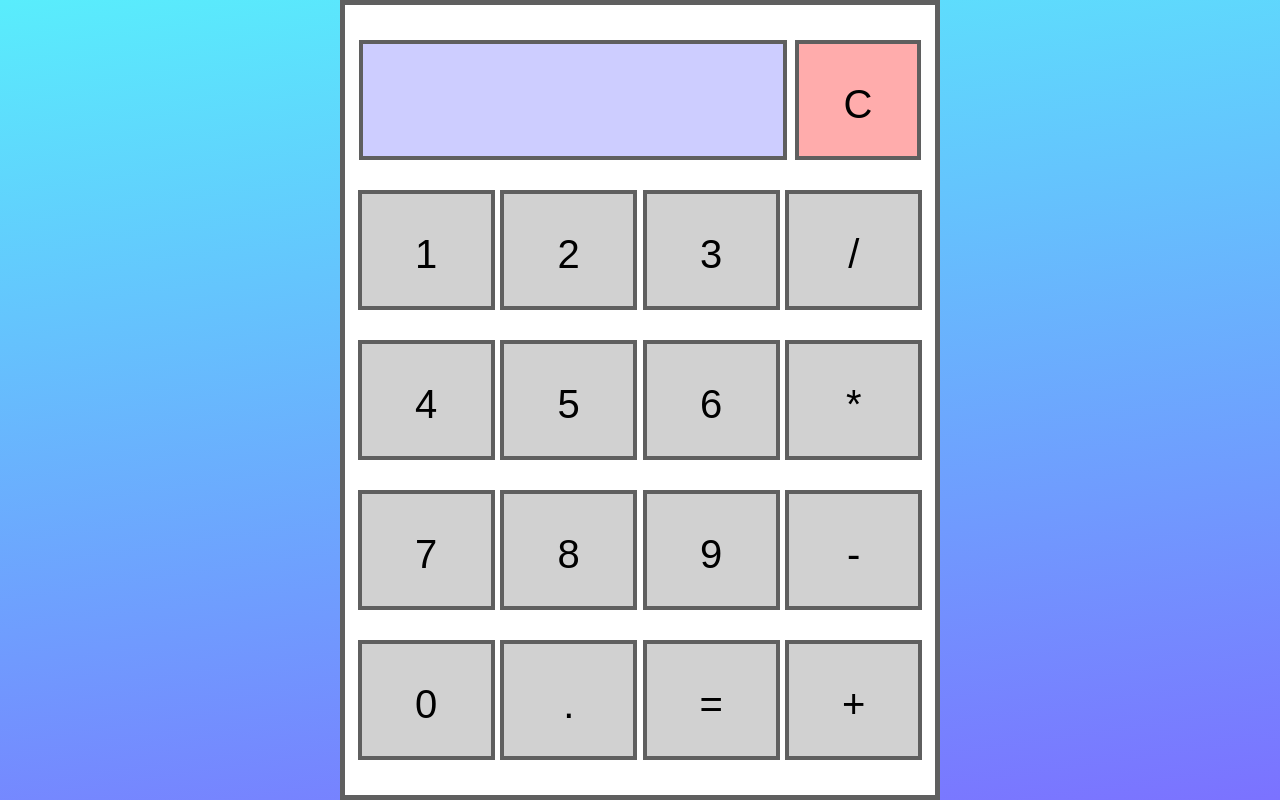
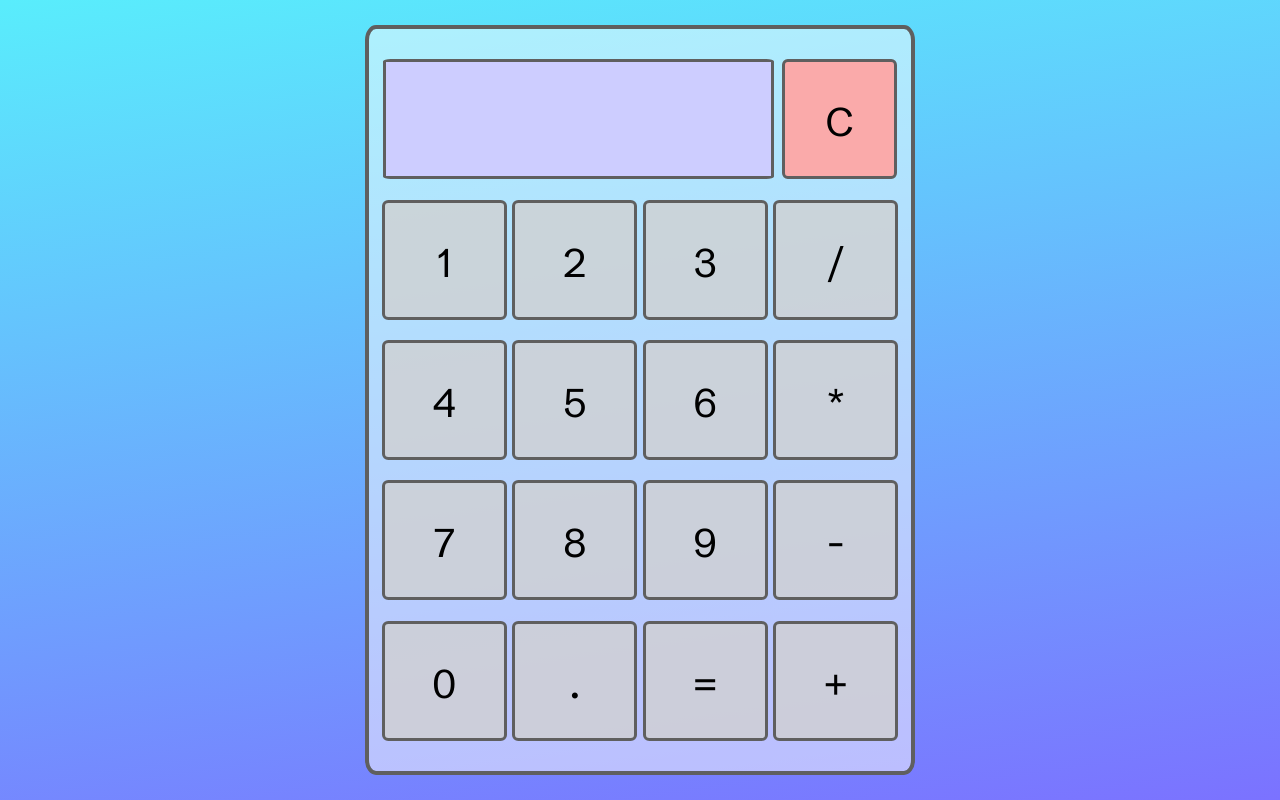
Before and after one commit to Ravmic/simple_calculator, a plain HTML site: page index.html in a window 1280 px wide. Drawn offline with Linux system fonts and the light colour scheme.

Commit message:
adding new font and changing some styles

```diff
--- a/style.css
+++ b/style.css
@@ -1,3 +1,5 @@
+@import url('https://fonts.googleapis.com/css2?family=Schibsted+Grotesk&display=swap');
+
 * {
     margin: 0;
     padding: 0;
@@ -17,46 +19,51 @@ div.calculator {
     align-content: space-around;
     flex-wrap: wrap;
     margin: auto;
-    width: 600px;
-    height: 800px;
+    width: 550px;
+    height: 750px;
     padding: 20px 10px;
-    border: 5px solid rgb(95, 95, 95);
-    background-color: #ffffff;
+    border: 4px solid rgb(95, 95, 95);
+    border-radius: 2%;
+    background-color: #ffffff80;
+
 }
 
 div.calculator div {
     height: 120px;
     width: 24%;
-    background-color: rgb(209, 209, 209);
-    border: 4px solid rgb(95, 95, 95);
+    background-color: rgba(209, 209, 209, 0.795);
+    border: 3px solid rgb(95, 95, 95);
+    border-radius: 5%;
     cursor: pointer;
     font-size: 40px;
-    font-family: arial;
+    font-family: 'Schibsted Grotesk', sans-serif;
     text-align: center;
     line-height: 120px;
     transition: 0.2s;
 }
 
 div.calculator div:nth-of-type(2)~div:hover {
-    background-color: rgb(49, 50, 51);
+    background-color: rgba(123, 114, 255, 0.7);
     color: white;
 }
 
 div.calculator div:nth-of-type(1) {
+    width: 75%;
     background-color: rgb(205, 205, 255);
     padding: 0 20px;
-    width: 75%;
+    border-radius: 2%;
     cursor: auto;
     text-align: right;
     overflow: hidden;
 }
 
 div.calculator div:nth-of-type(2) {
-    background-color: rgb(255, 172, 172);
+    background-color: rgb(250, 170, 170);
     width: 22%;
 
 }
 
 div.calculator div:nth-of-type(2):hover {
-    background-color: rgb(253, 102, 102);
+    background-color: rgb(252, 120, 120);
+    color: white;
 }
```
